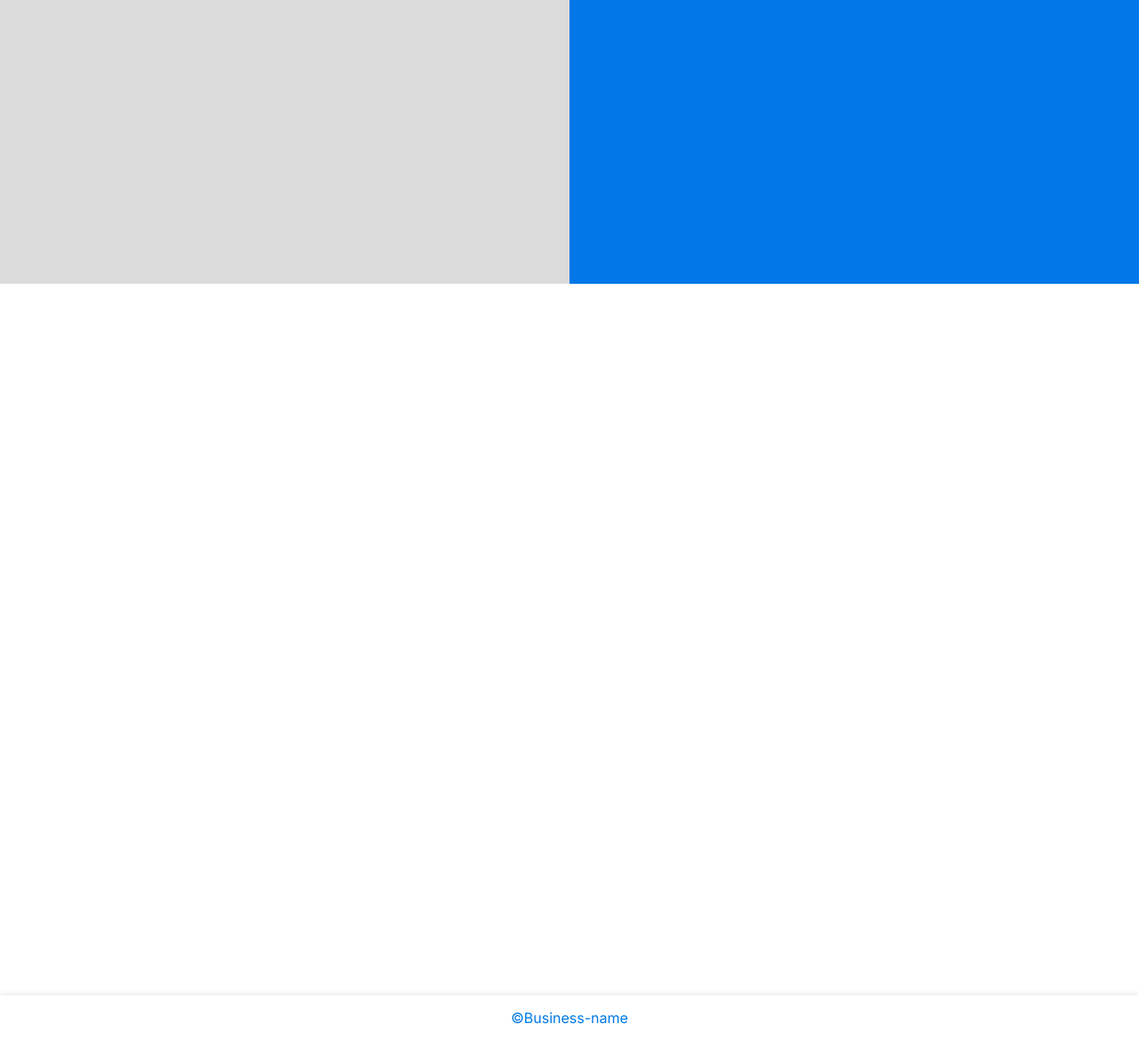
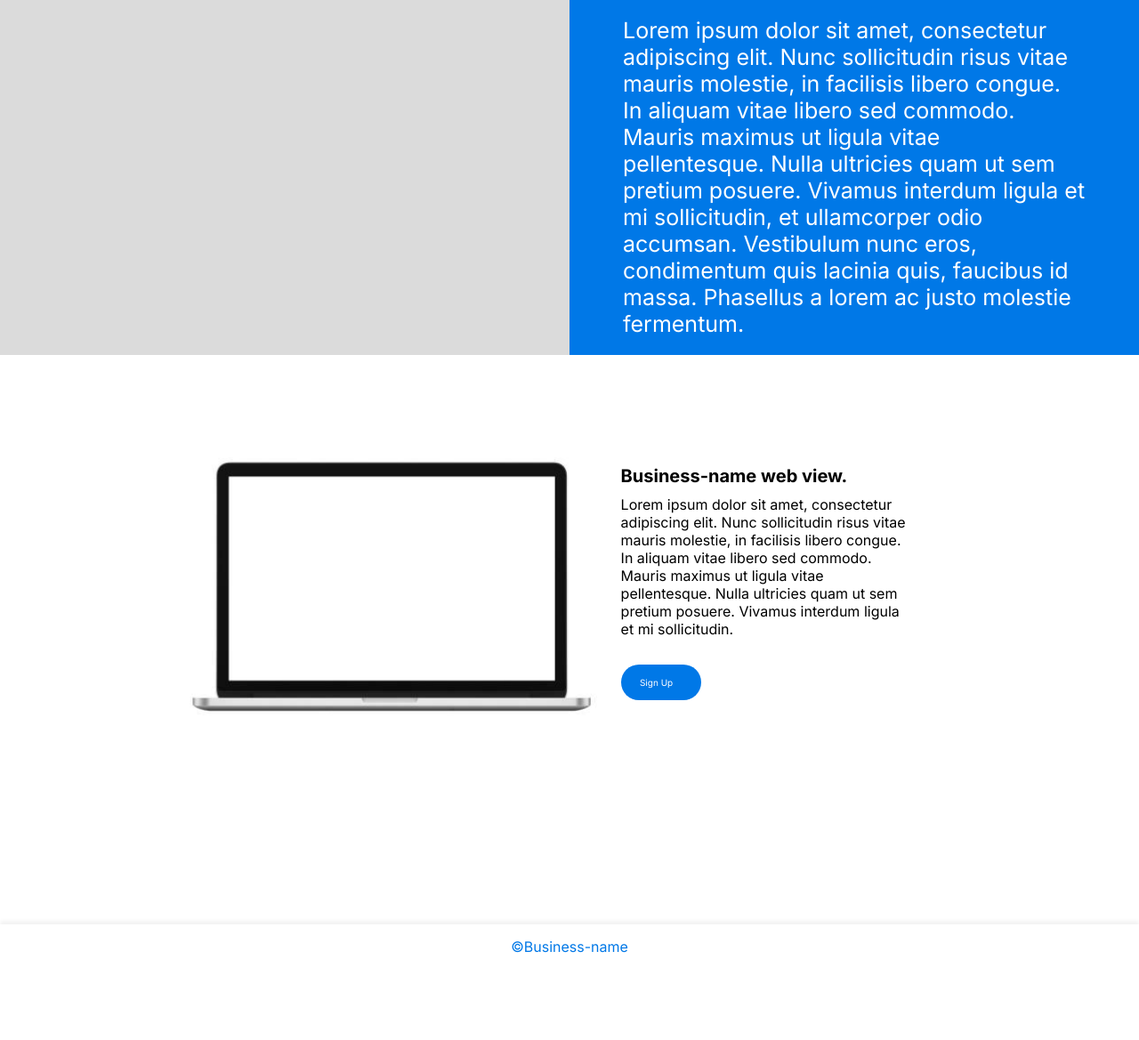
Before and after one commit to EthanElliot/FootballHero, a Flask app: page / in a window 1280 px wide. Shown: the part 865-2034 px from the top of the page at 89% size. After the commit the page ends 1936 px from the top, so only its background shows below. Run offline with Flask 2, Linux system fonts and the light colour scheme; some libraries are stand-ins or nearby versions.

Commit message:
added product section on home page

```diff
--- a/static/styles.css
+++ b/static/styles.css
@@ -77,7 +77,7 @@ nav {
 }
 
 .hero {
-  height: Calc(100vh - 80px);
+  height: 100vh ;
   width: 60%;
   display: flex;
   align-items: center;
@@ -139,7 +139,7 @@ nav {
   position: absolute;
   bottom: 0;
   left: 50%;
-  transform: translate(-50%, 20px);
+  transform: translate(-50%,-10%);
   font-size: 30px;
   color: var(--secondary-color);
 }
@@ -153,6 +153,16 @@ nav {
 .about-section {
   width: 50%;
   height: 100%;
+  padding: 60px;
+  z-index: 1;
+}
+
+.our-story{
+  color: var(--text-color-3);
+  font-size: 25px;
+  overflow: auto;
+  display: flex;
+  align-items: center;
 }
 
 .our-story {
@@ -164,8 +174,52 @@ nav {
 }
 
 .our-product {
-  height: 100vh;
+  height: 80vh ;
+  width: 60%;
+  display: flex;
+  align-items: center;
+  transform: translateY(-10%);
+  margin: 0px auto;
+  justify-content: space-between;
 }
+
+
+.product-section{
+  width: 50%;
+}
+
+.product-image {
+  z-index: -100;
+  display: flex;
+  align-items: center;
+
+
+
+}
+
+.product-image img {
+  transform: translateX(-20%);
+  position: absolute;
+  width: 80%;
+
+
+}
+
+.product-text{
+  margin-left: 15%;
+}
+
+.product-text h6{
+  font-style: bold;
+  font-size: 20px;
+  margin-bottom: 10px;
+}
+
+.product-text p{
+  margin-bottom: 30px;
+}
+
+
 
 footer {
   height: 50px;
@@ -177,8 +231,21 @@ footer {
   color: var(--main-color);
 }
 
+
+
+
 @media screen and (max-width: 1200px) {
   .hero-image {
     display: none;
   }
+  .our-product{
+    display: block;
+  }
+  .product-image{
+   position: relative;
+   margin-top: 50%;
+  }
+  .product-text{
+    margin-top: 50%;
+  }
 }
--- a/templates/home.html
+++ b/templates/home.html
@@ -32,21 +32,37 @@
         <div class="hero-image">
             <img src="../static/images/FAe0ohtXoA8Lx8b-PhotoRoom-edit.svg" alt="Ronaldo">
         </div>
-        <span class="iconify hero-down-arrow" data-icon="ep:arrow-down-bold" onclick="location='#about'"></span>
+        <span class="iconify hero-down-arrow" id="down-arrow" data-icon="ep:arrow-down-bold" onclick="location='#down-arrow'"></span>
     </div>
 
-    <div class="about" id='about'>
+    <div class="about" >
         <div class="our-people about-section" >
-            a
+
         </div>
         <div class="our-story about-section">
-            a
+            <p>Lorem ipsum dolor sit amet, consectetur
+                adipiscing elit. Nunc sollicitudin risus
+                vitae mauris molestie, in facilisis libero congue.
+                In aliquam vitae libero sed commodo. Mauris maximus ut
+                ligula vitae pellentesque. Nulla ultricies quam
+                ut sem pretium posuere. Vivamus interdum ligula et mi sollicitudin,
+                et ullamcorper odio accumsan. Vestibulum nunc eros, condimentum
+                quis lacinia quis, faucibus id massa. Phasellus a lorem ac
+                justo molestie fermentum.</p>
         </div>
 
     </div>
 
-    <div class="our-product">
+    <div class="our-product ">
+        <div class="product-image product-section">
+            <img src="../static/images/istockphoto-1169087681-612x612.jpg" alt="computer">
+        </div>
+        <div class="product-text product-section">
+            <h6>Business-name web view.</h6>
+            <p>Lorem ipsum dolor sit amet, consectetur adipiscing elit. Nunc sollicitudin risus vitae mauris molestie, in facilisis libero congue. In aliquam vitae libero sed commodo. Mauris maximus ut ligula vitae pellentesque. Nulla ultricies quam ut sem pretium posuere. Vivamus interdum ligula et mi sollicitudin.</p>
+            <button id="hero-button" class="nav-button">Sign Up<span class="iconify" data-icon="akar-icons:arrow-right"></span></button>
 
+        </div>
 
     </div>
 
```
Also changed, not shown: static/images/istockphoto-1169087681-612x612.jpg (added).
